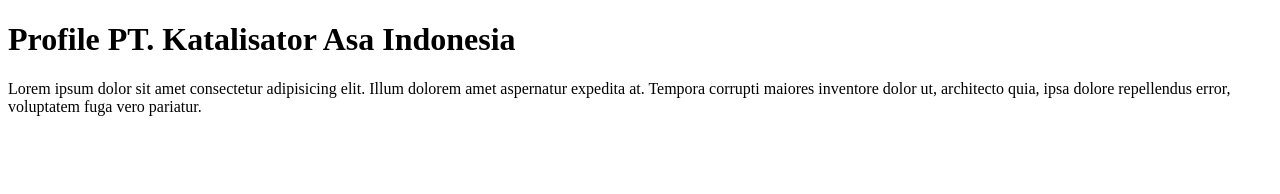
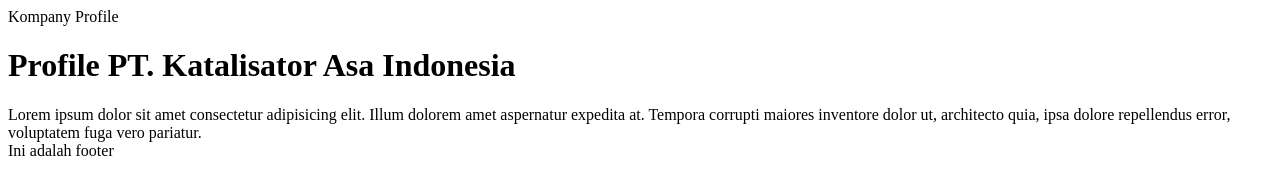
Before and after one commit to panipulisme/LatihanGIT, a plain HTML site: page index.html in a window 1280 px wide. Drawn offline with Linux system fonts and the light colour scheme.

Commit message:
penambahan header dan footer sederhana

```diff
--- a/index.html
+++ b/index.html
@@ -6,6 +6,7 @@
     <title>Company Profile</title>
   </head>
   <body>
+    <header>Kompany Profile</header>
     <h1>Profile PT. Katalisator Asa Indonesia</h1>
     <div>
       Lorem ipsum dolor sit amet consectetur adipisicing elit. Illum dolorem
@@ -13,5 +14,7 @@
       architecto quia, ipsa dolore repellendus error, voluptatem fuga vero
       pariatur.
     </div>
+
+    <footer>Ini adalah footer</footer>
   </body>
 </html>
```
